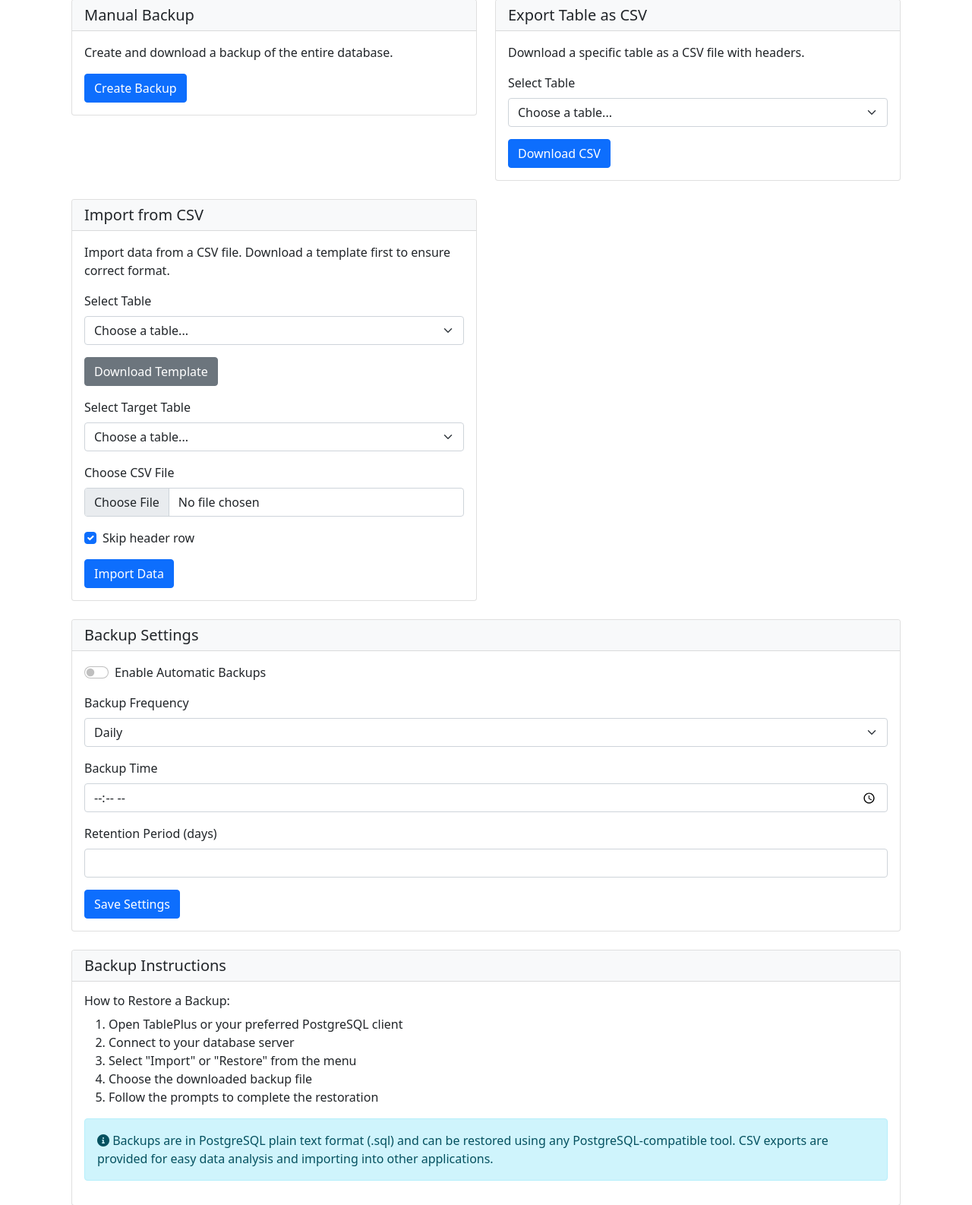
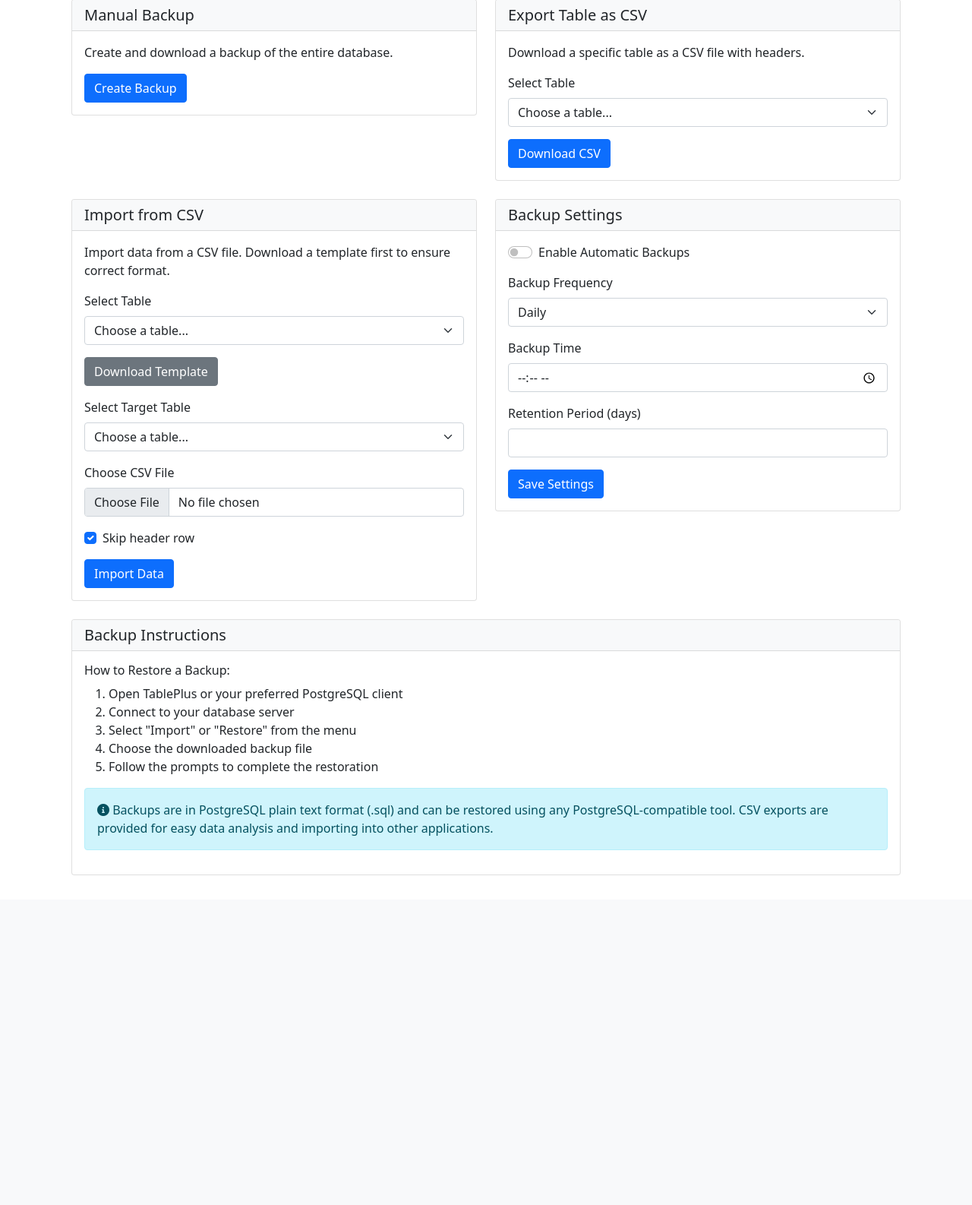
Before and after one commit to webdevtodayjason/tc-Inventory, a Python web app: template app/templates/admin/backup.html in a window 1280 px wide. Shown: the part 151-1737 px from the top of the page at 76% size. After the commit the page ends 1303 px from the top, so only its background shows below. Run offline with Jinja, Linux system fonts and the light colour scheme; the template is opened without the code that fills it, so the values that code supplies are empty; some libraries are stand-ins or nearby versions.

Commit message:
Update backup template layout: Put Import CSV and Backup Settings on same row

```diff
--- a/app/templates/admin/backup.html
+++ b/app/templates/admin/backup.html
@@ -60,7 +60,9 @@
                 </div>
             </div>
         </div>
+    </div>
 
+    <div class="row">
         <!-- Import from CSV -->
         <div class="col-md-6 mb-4">
             <div class="card">
@@ -122,11 +124,9 @@
                 </div>
             </div>
         </div>
-    </div>
 
-    <!-- Backup Settings -->
-    <div class="row">
-        <div class="col-md-12 mb-4">
+        <!-- Backup Settings -->
+        <div class="col-md-6 mb-4">
             <div class="card">
                 <div class="card-header">
                     <h5 class="mb-0">Backup Settings</h5>
```
